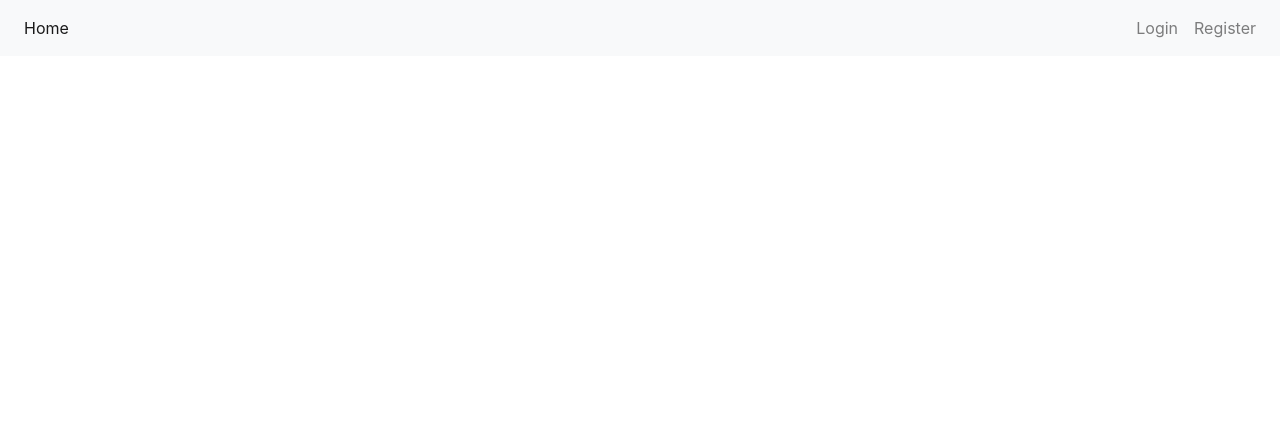
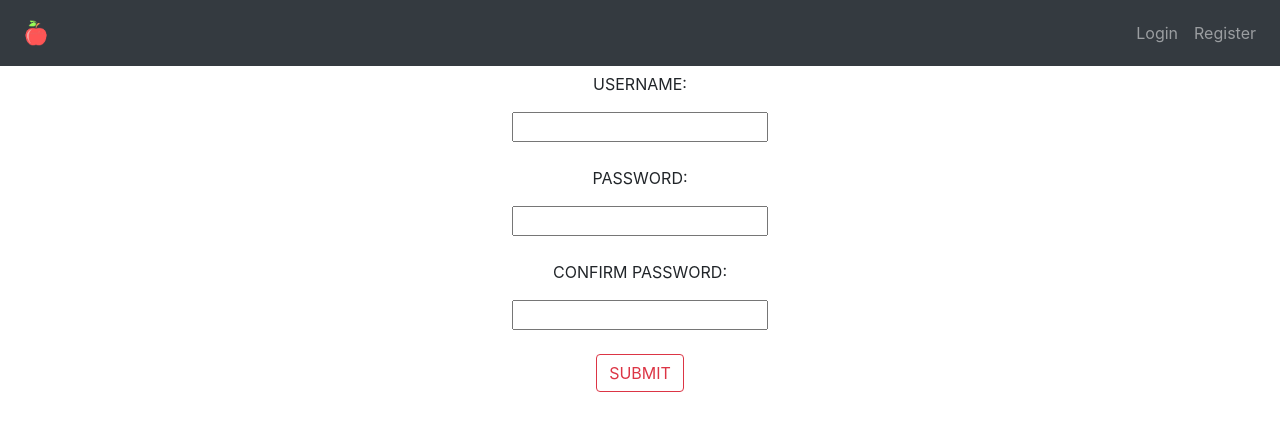
Before and after one commit to christian-abdel/shape, an Angular app in the folder shape/: page /register in a window 1280 px wide. Shown: the top 430 px of the page. Built offline with nearby package versions, Linux system fonts and the light colour scheme.

Commit message:
11:44 22/04

```diff
--- a/shape/package.json
+++ b/shape/package.json
@@ -21,7 +21,9 @@
     "@angular/platform-browser-dynamic": "~11.2.10",
     "@angular/router": "~11.2.10",
     "@ng-bootstrap/ng-bootstrap": "^9.1.0",
+    "bcrypt": "^5.0.1",
     "bootstrap": "^4.5.0",
+    "js": "^0.1.0",
     "rxjs": "~6.6.0",
     "tslib": "^2.0.0",
     "zone.js": "~0.11.3"
--- a/shape/src/app/api.service.ts
+++ b/shape/src/app/api.service.ts
@@ -31,13 +31,13 @@ export class ApiService {
   }
 
   register(username: string, password: string) {
-    let pwd = bcrypt.hashSync(password, this.salt);
+    //let pwd = bcrypt.hashSync(password, this.salt);
 
     let url = `${this.baseUrl}register`;
     const myheader = new HttpHeaders().set('Content-Type', 'application/x-www-form-urlencoded');
     let body = new HttpParams();
     body = body.set('username', username);
-    body = body.set('pwd', pwd);
+    //body = body.set('pwd', pwd);
 
     let content = this.http.post(url, body, { headers: myheader }); // result can be "done" or "existing_user"
     console.log(content);
--- a/shape/src/app/app.component.html
+++ b/shape/src/app/app.component.html
@@ -1,9 +1,7 @@
-<nav class="navbar navbar-expand-sm bg-light navbar-light fixed-top">
-  <ul class="navbar-nav">
-    <li class="nav-item active">
-      <a class="nav-link" href="/home">Home</a>
-    </li>
-  </ul>
+<nav class="navbar navbar-expand-sm bg-dark navbar-dark fixed-top">
+  <a class="navbar-brand" href="#">
+    <img src="assets/logo.png" alt="Logo" style="width:40px;">
+  </a>
   <ul class="navbar-nav ml-auto">
     <li class="nav-item">
       <a class="nav-link" href="/login">Login</a>
@@ -13,3 +11,4 @@
     </li>
   </ul>
 </nav>
+<router-outlet></router-outlet>
--- a/shape/src/app/login/login.component.html
+++ b/shape/src/app/login/login.component.html
@@ -1 +1,12 @@
-<p>login works!</p>
+<div class = "container-fluid">
+<br> <br> <br>
+<div class = "row">
+<div class = "col-3 text-center mx-auto" >
+<p>USERNAME:</p>
+<input type="text" id="fname" name="fname"><br><br>
+<p>PASSWORD:</p>
+<input type="text" id="fname" name="fname"><br><br>
+<button type="button" class="btn btn-outline-danger">SUBMIT</button>
+</div>
+</div>
+</div>
--- a/shape/src/app/register/register.component.html
+++ b/shape/src/app/register/register.component.html
@@ -1 +1,14 @@
-<p>register works!</p>
+<div class = "container-fluid">
+<br> <br> <br>
+<div class = "row">
+<div class = "col-3 text-center mx-auto" >
+<p>USERNAME:</p>
+<input type="text" id="fname" name="fname"><br><br>
+<p>PASSWORD:</p>
+<input type="text" id="fname" name="fname"><br><br>
+<p>CONFIRM PASSWORD:</p>
+<input type="text" id="fname" name="fname"><br><br>
+<button type="button" class="btn btn-outline-danger">SUBMIT</button>
+</div>
+</div>
+</div>
--- a/shape/src/app/register/register.component.ts
+++ b/shape/src/app/register/register.component.ts
@@ -51,7 +51,6 @@ export class RegisterComponent {
         if (d['status'] == 'done') {
           console.log('Registrazione eseguita correttamente');
           this.result = 3;
-		  window.location.href = './makeWaifu';
         } else if (d['status'] == 'existing_user'){
           console.log('Errore! Nome utente già registrato');
           this.result = 2;
```
Also changed, not shown: shape/src/assets/logo.png (added), 1 other file (tests, documents, lock files or other folders).
